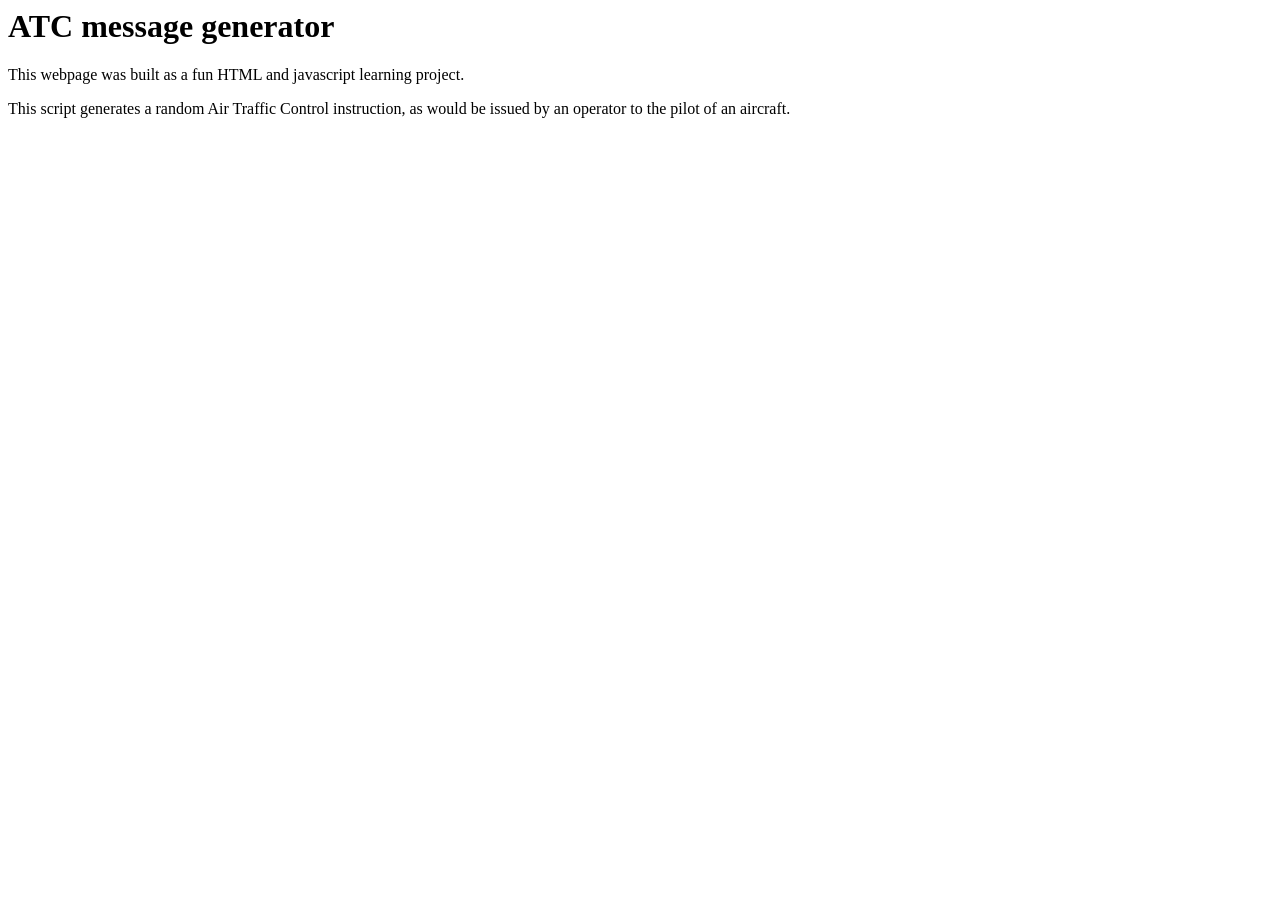
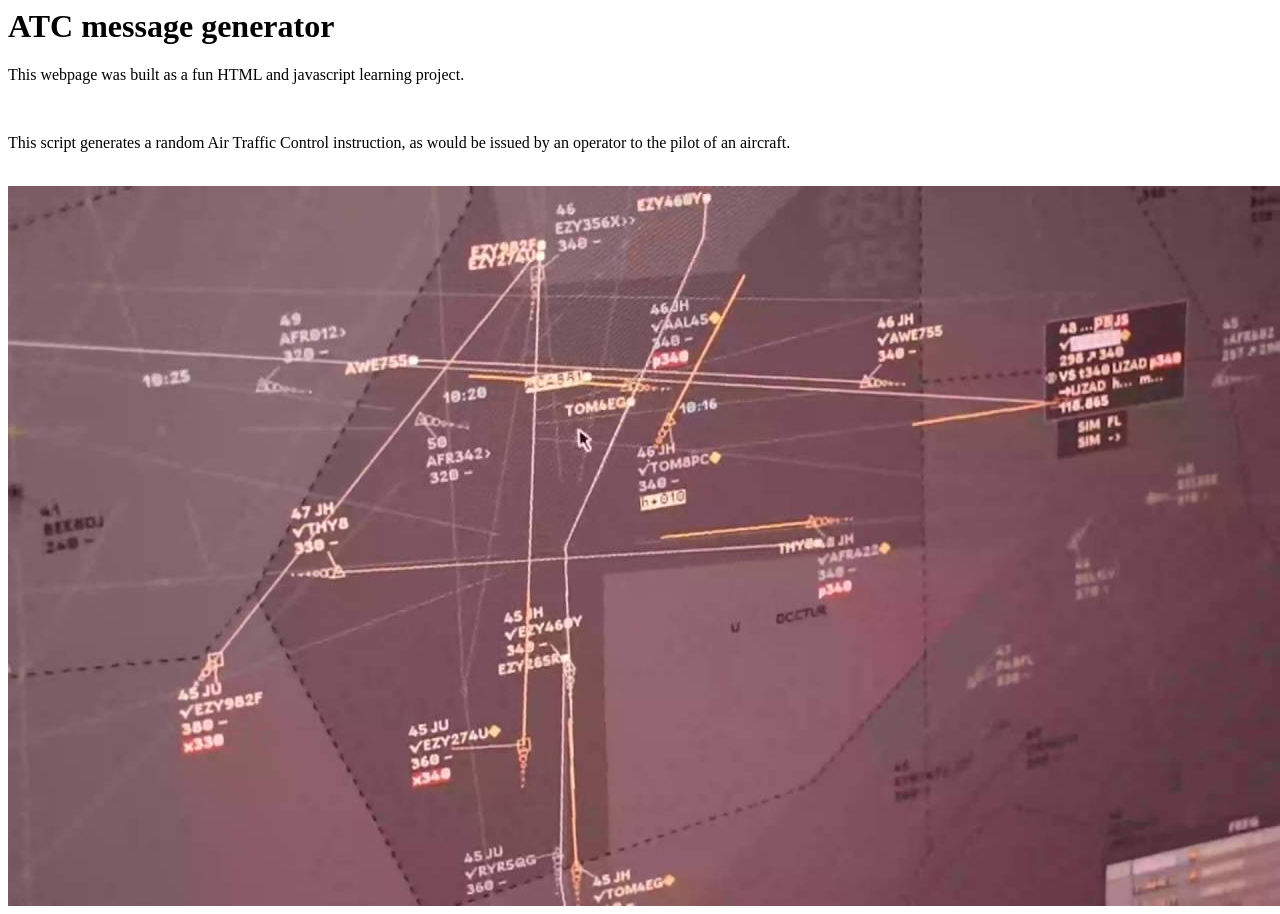
Before and after one commit to walz-jls/mixedmessages, a plain HTML site: page index.html in a window 1280 px wide. Before the commit the page ends 800 px from the top, so only its background shows below. Drawn offline with Linux system fonts and the light colour scheme.

Commit message:
Update readme and add contents

```diff
--- a/index.html
+++ b/index.html
@@ -1,5 +1,8 @@
 <body>
   <h1>ATC message generator</h1>
   <p>This webpage was built as a fun HTML and javascript learning project.</p>
+  <br>
   <p> This script generates a random Air Traffic Control instruction, as would be issued by an operator to the pilot of an aircraft.</p>
+  <br>
+  <img src="./content/maxresdefault.jpg" alt='Errato Air traffic control System'/>
 </body>
```
Also changed, not shown: content/maxresdefault.jpg (added), 1 other file.
